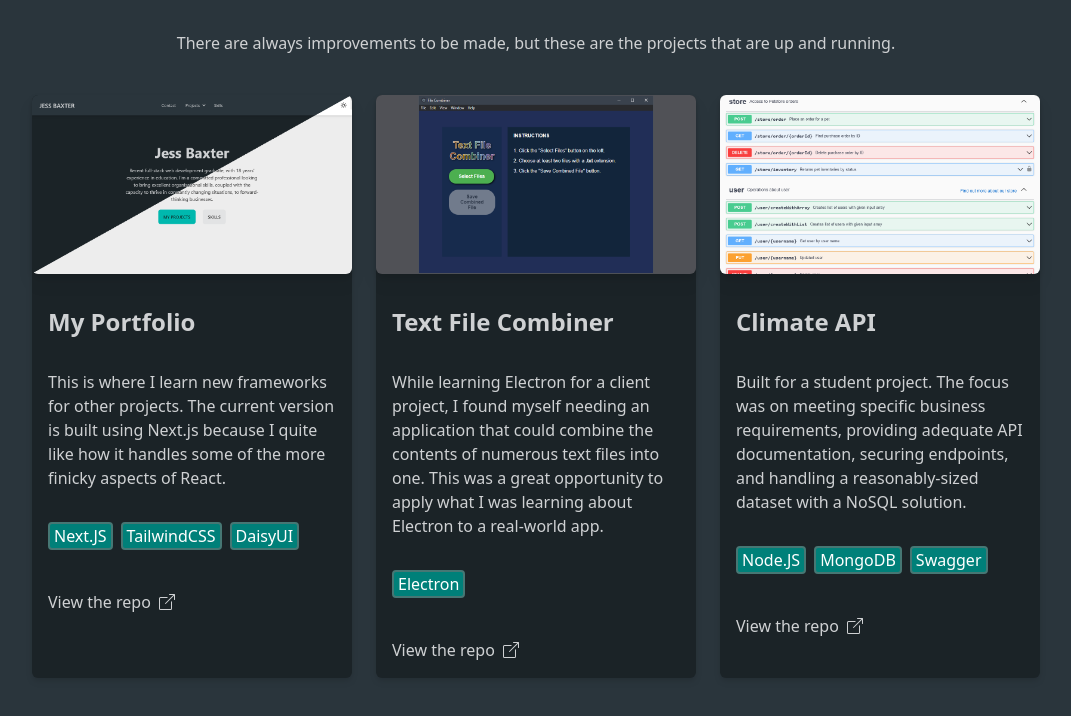
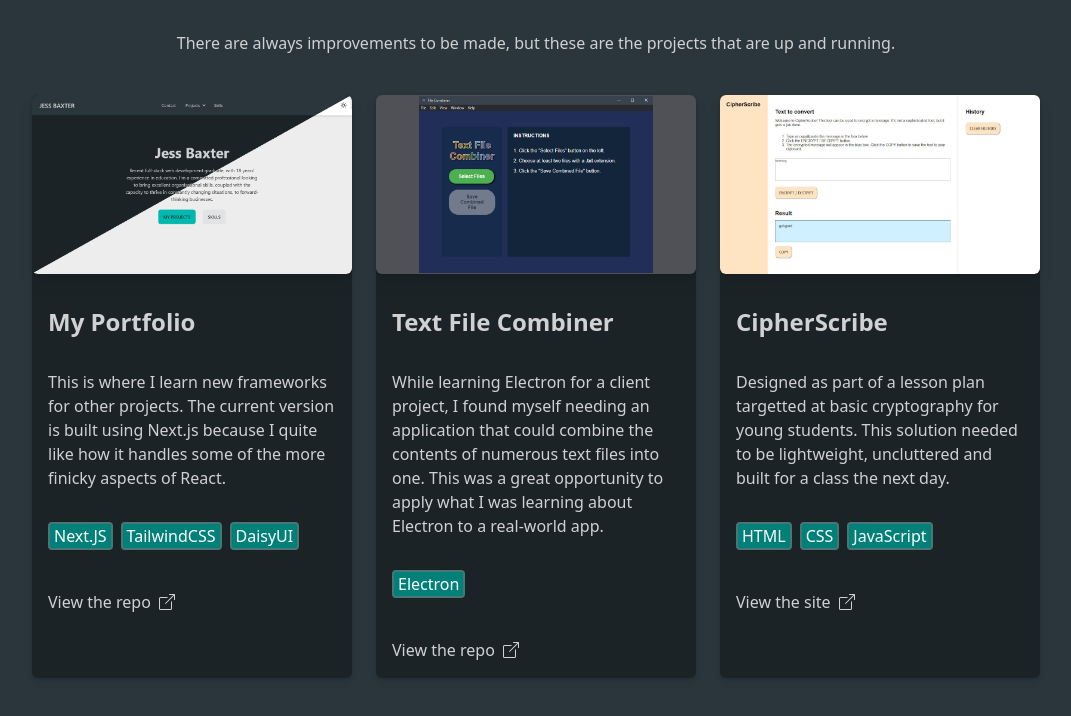
Before and after one commit to JessBaxter/portfolio2023, a Next.js app: page / in a window 1280 px wide. Shown: the part 989-1705 px from the top of the page, without its empty margins (104-1175 px from the left). Built offline with nearby package versions, Linux system fonts and the light colour scheme.

Commit message:
Added a new project

```diff
--- a/components/Projects.js
+++ b/components/Projects.js
@@ -9,7 +9,14 @@
 import SectionHeader from "./SectionHeader";
 
 // Reusable Project component
-function Project({ imageSrc, title, description, techLinks, repoLink }) {
+function Project({
+  imageSrc,
+  title,
+  description,
+  techLinks,
+  repoLink,
+  projectLink,
+}) {
   return (
     <div className="flex flex-col bg-neutral mx-3 mb-10 sm:max-w-screen-sm md:max-w-xs rounded-md drop-shadow-md">
       <div className="flex flex-col">
@@ -41,10 +48,10 @@
         <></>
       )}
       {/* Conditionally render the link if a repo is available */}
-      {repoLink ? (
-        <a href={repoLink} alt={`Github repo for ${title}`}>
+      {repoLink || projectLink ? (
+        <a href={repoLink || projectLink} alt={`Link for ${title}`}>
           <span className="flex flex-row p-4">
-            View the repo
+            {repoLink ? "View the repo" : "View the site"}
             <svg
               xmlns="http://www.w3.org/2000/svg"
               width="16"
@@ -116,6 +123,27 @@
           description="While learning Electron for a client project, I found myself needing an application that could combine the contents of numerous text files into one. This was a great opportunity to apply what I was learning about Electron to a real-world app."
           techLinks={[{ name: "Electron", url: "https://www.electronjs.org/" }]}
           repoLink="https://github.com/JessBaxter/text-file-combiner"
+        />
+        {/* PROJECT */}
+        <Project
+          imageSrc="/images/projects/cipherscribe.jpg"
+          title="CipherScribe"
+          description="Designed as part of a lesson plan targetted at basic cryptography for young students. This solution needed to be lightweight, uncluttered and built for a class the next day."
+          techLinks={[
+            {
+              name: "HTML",
+              url: "https://developer.mozilla.org/en-US/docs/Web/HTML",
+            },
+            {
+              name: "CSS",
+              url: "https://developer.mozilla.org/en-US/docs/Web/CSS",
+            },
+            {
+              name: "JavaScript",
+              url: "https://developer.mozilla.org/en-US/docs/Web/javascript",
+            },
+          ]}
+          projectLink="https://jessbaxter.github.io/cipherscribe/"
         />
         {/* PROJECT */}
         <Project
```
Also changed, not shown: public/images/projects/cipherscribe.jpg (added).
